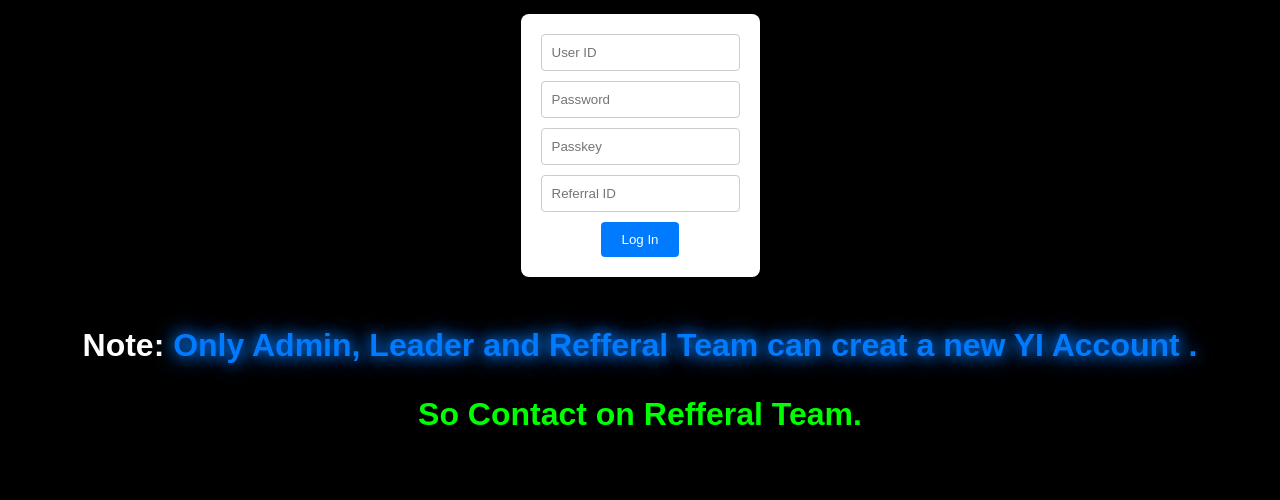
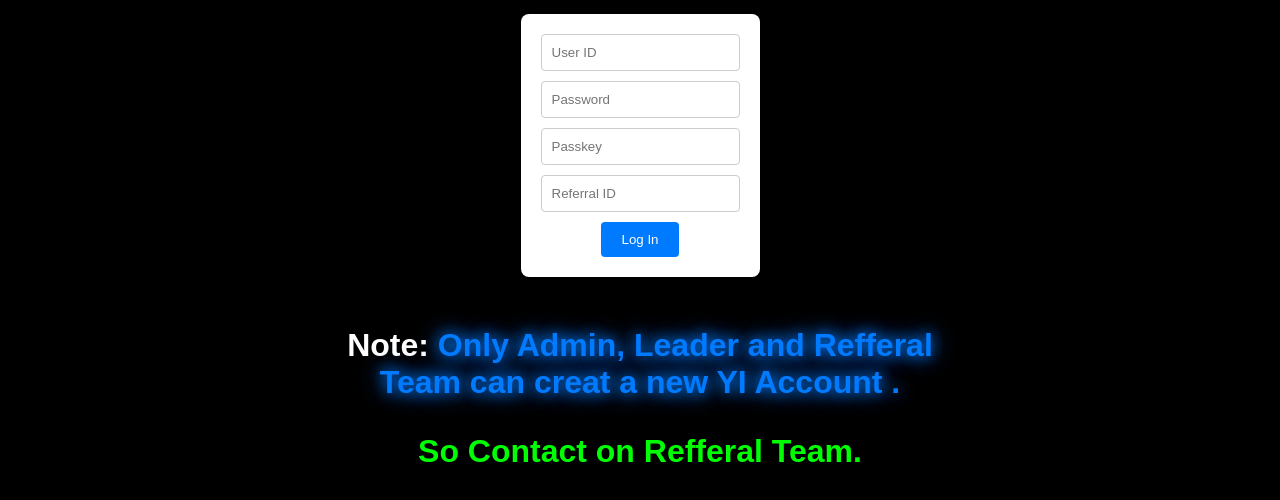
Before and after one commit to Pay-YourInspireIT/signup, a plain HTML site: page index.html in a window 1280 px wide. Shown: the part 322-822 px from the top of the page. Before the commit the page ends 800 px from the top, so only its background shows below. Drawn offline with Linux system fonts and the light colour scheme.

Commit message:
Update index.html

```diff
--- a/index.html
+++ b/index.html
@@ -91,7 +91,7 @@
         <button onclick="showPopup()">Log In</button>
     </form>
 
-    <h1>Note: <b>Only Admin, Leader and Refferal Team can creat a new YI Account .</b><br><p style="color: #00ff03;"> So Contact on Refferal Team.</p></h1>
+    <h1>Note: <b>Only Admin, Leader and Refferal <br>Team can creat a new YI Account .</b><br><p style="color: #00ff03;"> So Contact on Refferal Team.</p></h1>
 
     <script>
         function showPopup() {
```
